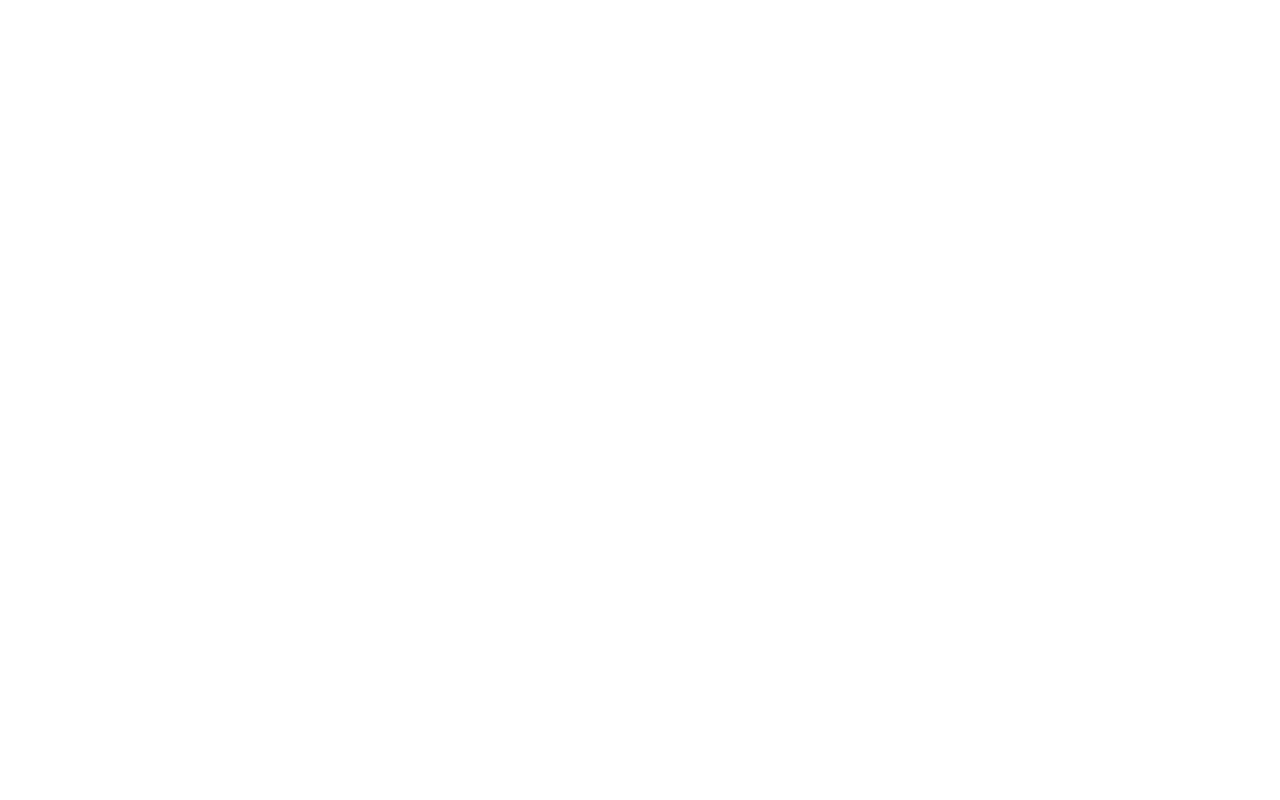
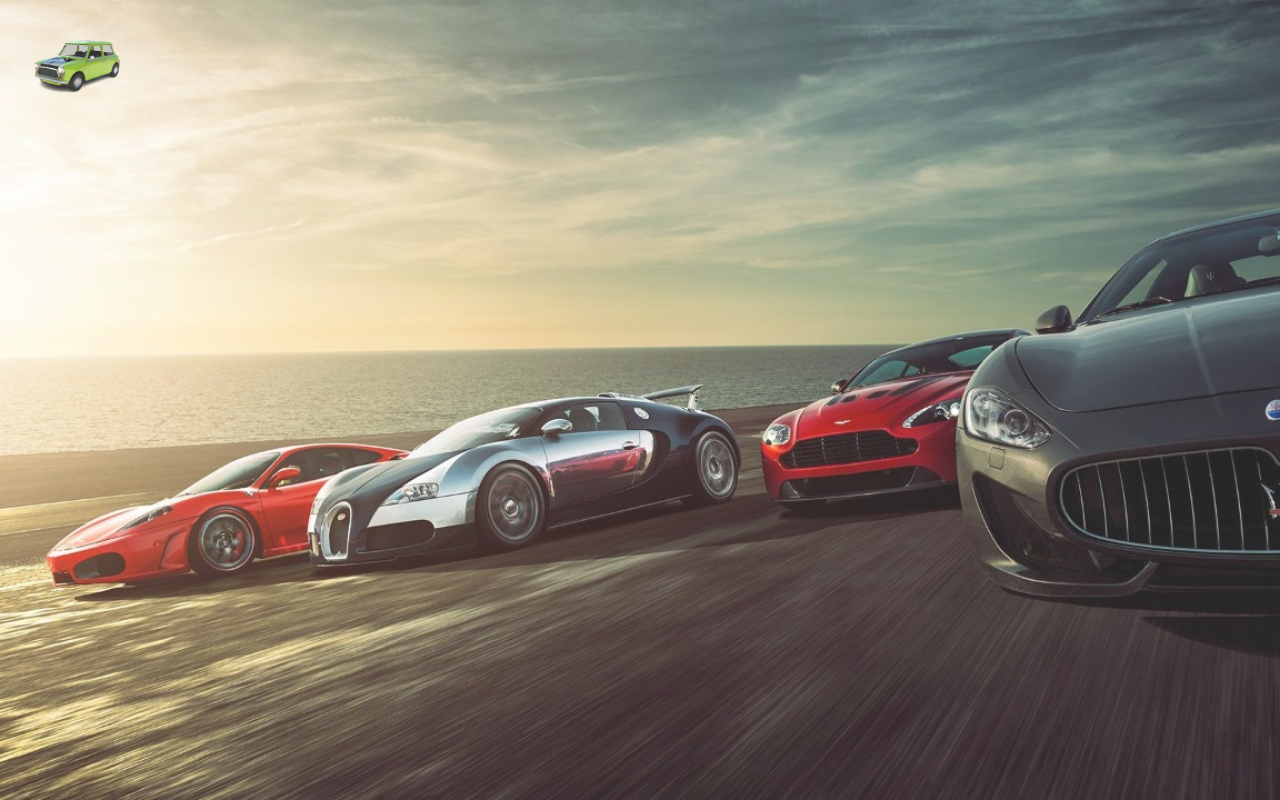
Before and after one commit to supernova276/car_milage, a plain HTML site: page index.html in a window 1280 px wide. Drawn offline with Linux system fonts and the light colour scheme.

Commit message:
Minor Changes

```diff
--- a/css/style.css
+++ b/css/style.css
@@ -0,0 +1,19 @@
+body, html {
+    height: 100%;
+    margin: 0;
+}
+.bgimg {
+  opacity: 0.85;
+  background-position: center;
+  background-repeat: no-repeat;
+  background-size: cover;
+  background-image: url("../img/image.png");
+  height: 100%;
+  width: 100%;
+}
+.logo {
+  width: 120px;
+  height: 80px;
+  margin-top: 20px;
+  margin-left: 20px;
+}
--- a/index.html
+++ b/index.html
@@ -1,12 +1,15 @@
 <!DOCTYPE html>
-<html lang="en">
+<html>
 <head>
-    <meta charset="UTF-8">
-    <meta http-equiv="X-UA-Compatible" content="IE=edge">
-    <meta name="viewport" content="width=device-width, initial-scale=1.0">
-    <title>Car Milage</title>
+<meta name="viewport" content="width=device-width, initial-scale=1">
+<link rel="stylesheet" href="css/style.css">
+<title>Car Milage</title>
 </head>
 <body>
 
+<div class="bgimg">
+    <img src="img/logo.png" alt="" class="logo">
+</div>
+
 </body>
 </html>
```
Also changed, not shown: img/image.png (added), img/logo.png (added).
